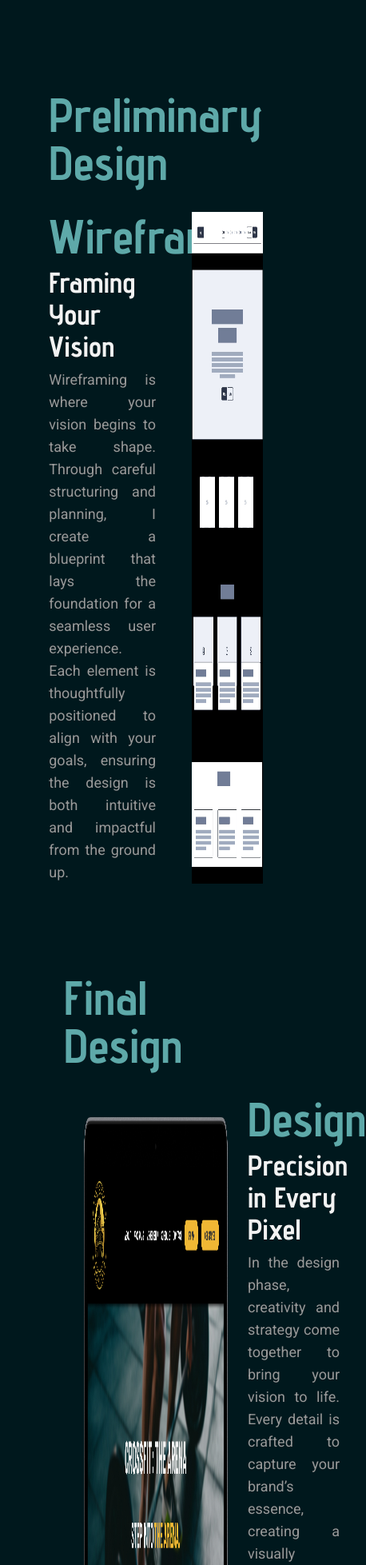
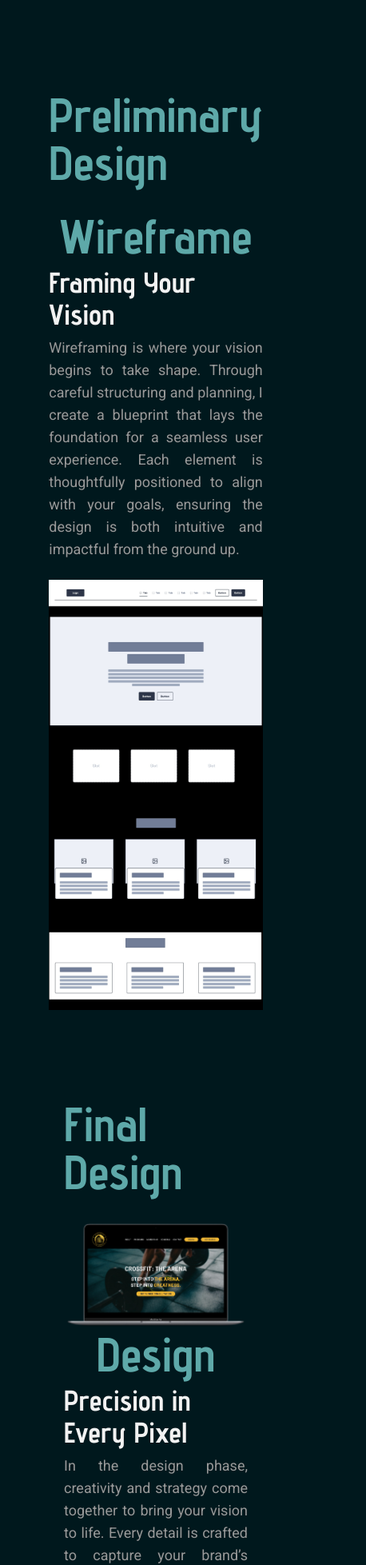
Before and after one commit to tugbaesat/socalwebdesign, a Next.js app: page /crossfit-the-arena in a window 390 px wide. Shown: the part 1411-3368 px from the top of the page at 80% size, 458 px wide, since content can reach past the window. Built offline with nearby package versions, Linux system fonts and the light colour scheme.

Commit message:
Fixing responsiveness

```diff
--- a/app/components/Works/FinalDesign.jsx
+++ b/app/components/Works/FinalDesign.jsx
@@ -9,7 +9,7 @@ const FinalDesign = () => {
   return (
     <section className="flex flex-col items-center justify-center w-full gap-6 px-20 pt-16">
       <h2 className="text-6xl font-bold text-brand-primary">Final Design</h2>
-      <div className="flex justify-between w-full py-2">
+      <div className="flex flex-col items-center justify-between w-full py-2 lg:flex-row">
         <Image
           src={design}
           width={500}
@@ -17,7 +17,7 @@ const FinalDesign = () => {
           alt="project image"
           className=""
         />
-        <div className="flex flex-col w-1/2 gap-2 text-left">
+        <div className="flex flex-col items-center justify-center gap-2 text-left lg:items-start lg:w-1/2">
           <h3 className="text-6xl font-bold text-brand-primary">Design</h3>
           <h4 className="text-4xl font-bold">Precision in Every Pixel</h4>
           <p className="text-lg text-justify ">
@@ -31,7 +31,7 @@ const FinalDesign = () => {
         </div>
       </div>
       <div className="flex justify-between w-full">
-        <div className="flex items-center justify-center w-1/3 h-auto">
+        <div className="flex items-center justify-center w-1/3 h-auto ">
           <Image
             src={image1}
             width={1000}
--- a/app/components/Works/PreliminaryDesign.jsx
+++ b/app/components/Works/PreliminaryDesign.jsx
@@ -8,8 +8,8 @@ const PreliminaryDesign = () => {
       <h2 className="text-6xl font-bold text-brand-primary">
         Preliminary Design
       </h2>
-      <div className="flex justify-between w-full gap-6 py-2">
-        <div className="flex flex-col w-1/2 gap-2 text-left">
+      <div className="flex flex-col items-center justify-between w-full gap-6 py-2 lg:items-start lg:flex-row ">
+        <div className="flex flex-col items-center justify-center gap-2 text-left lg:items-start lg:w-1/2">
           <h3 className="text-6xl font-bold text-brand-primary">Wireframe</h3>
           <h4 className="text-4xl font-bold">Framing Your Vision</h4>
           <p className="text-lg text-justify ">
@@ -25,7 +25,7 @@ const PreliminaryDesign = () => {
           width={500}
           height={200}
           alt="project image"
-          className="w-1/3"
+          className="lg:w-1/3"
         />
       </div>
     </section>
```
